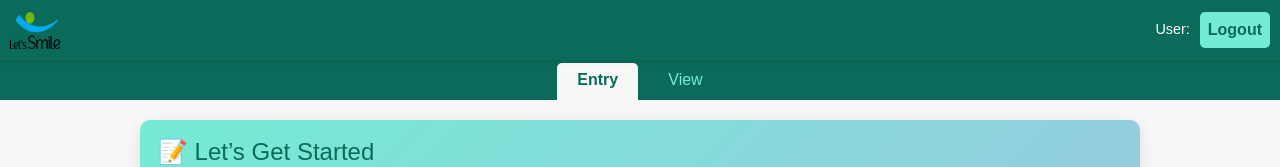
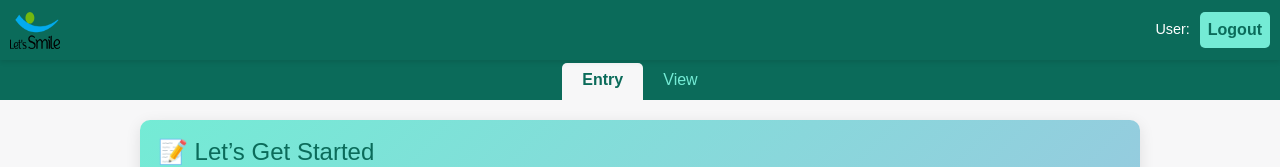
Before and after one commit to Ahammed-Siraj/Lets-Smile-Webapp, a React (Create React App) app: page /entry in a window 1280 px wide. Shown: the top 167 px of the page. Built offline with nearby package versions, Linux system fonts and the light colour scheme; no server answers; sample sign-in values are in the browser's storage; a web font is replaced by a local one.

Commit message:
"Entry page alignment in padding and margin, second nav button gap"

```diff
--- a/src/components/Navbar.js
+++ b/src/components/Navbar.js
@@ -113,7 +113,7 @@ export default function Navbar() {
             alignItems: "down",
             flexWrap: "wrap",
             backgroundColor: "#0b6b5a",
-            gap: "10px",
+            // gap: "10px",
             zIndex: 999,
           }}>
           {!token && (
--- a/src/pages/EntryPage.js
+++ b/src/pages/EntryPage.js
@@ -104,12 +104,11 @@ export default function EntryPage() {
           display: "flex",
           flexDirection: "column",
           background: "linear-gradient(135deg, #ACB6E5 0%, #74ebd5 100%)",
-          padding: "20px 20px",
+          padding: "10px 10px",
           borderRadius: "10px",
           boxShadow: "0 4px 15px rgba(0, 0, 0, 0.1)",
           color: "#333",
           maxWidth: "1000px",
-          margin: "10px",
         }}>
         <div className="form-group">
           <label>
```
